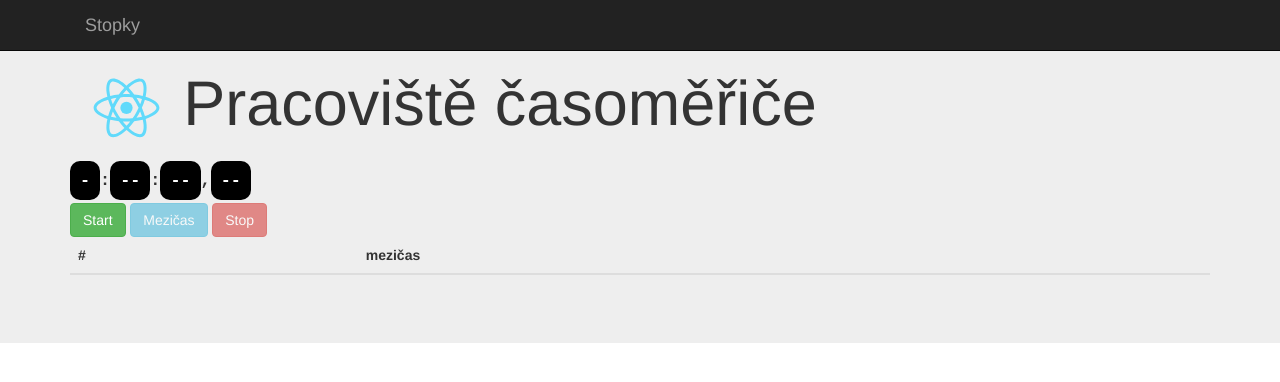
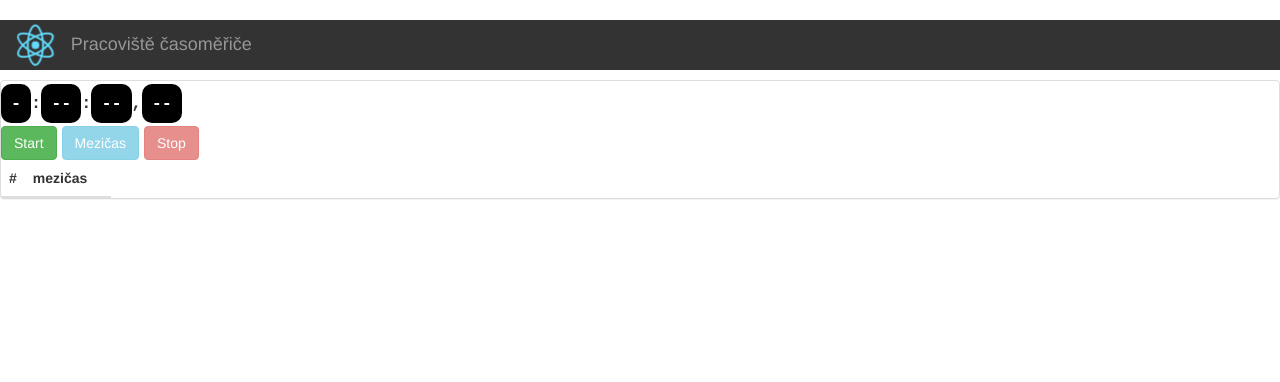
Before and after one commit to ivosh/jcm2018, a React (Create React App) app: page / in a window 1280 px wide. Shown: the top 382 px of the page. Built offline with nearby package versions, Linux system fonts and the light colour scheme.

Commit message:
Add a button to remove mezičas.

```diff
--- a/src/App/App.css
+++ b/src/App/App.css
@@ -1,6 +1,12 @@
+.App-header {
+  font-size: large;
+  color: rgb(150, 150, 150);
+  background-color: rgb(51, 51, 51);
+}
+
 .App-logo {
-  animation: Stopky-logo-spin infinite 20s linear;
-  height: 80px;
+  animation: App-logo-spin infinite 20s linear;
+  height: 50px;
 }
 
 @keyframes App-logo-spin {
--- a/src/App/App.js
+++ b/src/App/App.js
@@ -1,6 +1,6 @@
 import React from 'react';
 import PropTypes from 'prop-types';
-import { Grid, Navbar, Jumbotron } from 'react-bootstrap';
+import { Panel } from 'react-bootstrap';
 import StopkyConnected from '../Stopky/StopkyConnected';
 import MezicasyConnected from '../Mezicasy/MezicasyConnected';
 import './App.css';
@@ -9,25 +9,13 @@ import logo from './logo.svg';
 const App = ({ onAddMezicas }) => {
   return (
     <div>
-      <Navbar inverse fixedTop>
-        <Grid>
-          <Navbar.Header>
-            <Navbar.Brand>
-              <a href="/">Stopky</a>
-            </Navbar.Brand>
-            <Navbar.Toggle />
-          </Navbar.Header>
-        </Grid>
-      </Navbar>
-      <Jumbotron>
-        <Grid>
-          <h1>
-            <img src={logo} className="App-logo" alt="logo" />Pracoviště časoměřiče
-          </h1>
-          <StopkyConnected onAddMezicas={onAddMezicas} />
-          <MezicasyConnected />
-        </Grid>
-      </Jumbotron>
+      <h1 className="App-header">
+        <img src={logo} className="App-logo" alt="logo" />Pracoviště časoměřiče
+      </h1>
+      <Panel>
+        <StopkyConnected onAddMezicas={onAddMezicas} />
+        <MezicasyConnected />
+      </Panel>
     </div>
   );
 };
--- a/src/Mezicasy/Mezicas.js
+++ b/src/Mezicasy/Mezicas.js
@@ -1,12 +1,13 @@
 import React from 'react';
 import PropTypes from 'prop-types';
+import { Button } from 'react-bootstrap';
 import { convertDuration } from '../Util';
 
 const Mezicas = ({ poradi, duration, onClick }) => {
   let { hours, mins, secs, subsecs } = convertDuration(duration);
 
   return (
-    <tr onClick={onClick}>
+    <tr>
       <td>
         {poradi}
         {'.'}
@@ -20,6 +21,11 @@ const Mezicas = ({ poradi, duration, onClick }) => {
         {','}
         {subsecs}
       </td>
+      <td>
+        <Button bsStyle="danger" bsSize="xsmall" onClick={onClick}>
+          x
+        </Button>
+      </td>
     </tr>
   );
 };
@@ -27,7 +33,7 @@ const Mezicas = ({ poradi, duration, onClick }) => {
 Mezicas.propTypes = {
   poradi: PropTypes.number.isRequired,
   duration: PropTypes.object.isRequired,
-  onClick: PropTypes.func
+  onClick: PropTypes.func.isRequired
 };
 
 export default Mezicas;
--- /dev/null
+++ b/src/Mezicasy/Mezicasy.css
@@ -0,0 +1,4 @@
+.Mezicasy {
+	display: table;
+	width: 1px;   /* table occupies a minimum width possible */
+}
--- a/src/Mezicasy/Mezicasy.js
+++ b/src/Mezicasy/Mezicasy.js
@@ -1,6 +1,7 @@
 import React from 'react';
 import PropTypes from 'prop-types';
 import { Table } from 'react-bootstrap';
+import './Mezicasy.css';
 import Mezicas from './Mezicas';
 
 const generateList = (mezicasyIn, onRemoveMezicas) => {
@@ -21,11 +22,12 @@ const generateList = (mezicasyIn, onRemoveMezicas) => {
 };
 
 const Mezicasy = ({ mezicasy, onRemoveMezicas }) => (
-  <Table>
+  <Table className="Mezicasy">
     <thead>
       <tr>
         <th>#</th>
         <th>mezičas</th>
+        <th />
       </tr>
     </thead>
     <tbody>{generateList(mezicasy, onRemoveMezicas)}</tbody>
--- a/src/Stopky/Stopky.js
+++ b/src/Stopky/Stopky.js
@@ -1,6 +1,6 @@
 import React, { Component } from 'react';
 import PropTypes from 'prop-types';
-import { Button } from 'react-bootstrap';
+import { Button, ButtonToolbar } from 'react-bootstrap';
 import moment from 'moment';
 import './Stopky.css';
 import Displej from './Displej';
@@ -34,7 +34,8 @@ export class Stopky extends Component {
   }
 
   mezicas() {
-    const duration = moment.duration(this.state.current.getTime() - this.props.base.getTime());
+    const current = new Date();
+    const duration = moment.duration(current.getTime() - this.props.base.getTime());
     this.props.onAddMezicas(duration);
   }
 
@@ -59,15 +60,17 @@ export class Stopky extends Component {
           <Displej duration={duration} />
         </div>
         <div>
+          <ButtonToolbar>
             <Button bsStyle="success" disabled={!props.startEnabled} onClick={() => this.start()}>
               Start
-          </Button>{' '}
+            </Button>
             <Button bsStyle="info" disabled={!props.mezicasEnabled} onClick={() => this.mezicas()}>
               Mezičas
-          </Button>{' '}
+            </Button>
             <Button bsStyle="danger" disabled={!props.stopEnabled} onClick={() => this.stop()}>
               Stop
             </Button>
+          </ButtonToolbar>
         </div>
       </div>
     );
```
Also changed, not shown: 1 other file (tests, documents, lock files or other folders). Lines whose indentation alone changed are shown as unchanged.
